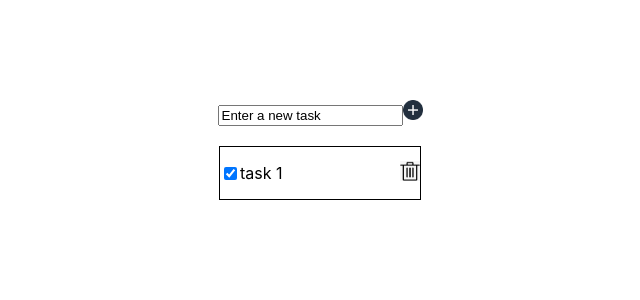
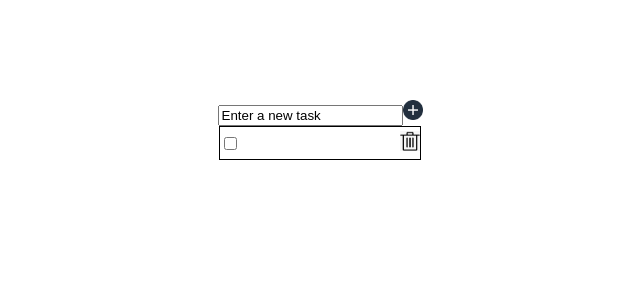
Before and after one commit to ahyagoub40/Todo-App, a React (Create React App) app: page / in a window 1280 px wide. Shown: the top 300 px of the page, without its empty margins (320-960 px from the left). Built offline with nearby package versions, Linux system fonts and the light colour scheme.

Commit message:
added a tasklist file

```diff
--- a/src/App.js
+++ b/src/App.js
@@ -1,13 +1,13 @@
 import React from 'react';
 import './App.scss';
 import NewTask from './Components/newTask'
-import Task from './Components/Task'
+import TaskList from './Components/TaskLists'
 function App() {
   return (
     <div>
       <div className="App">
         <NewTask />
-        <Task />
+        <TaskList />
       </div>
     </div>
   );
--- a/src/Components/Task.js
+++ b/src/Components/Task.js
@@ -1,13 +1,14 @@
 import React from 'react'
 import CheckBox from './checkBox'
 import './styles.scss'
-export default function Task() {
+import { toggleTask } from '../Store/actions'
+export default function Task({ text, completed }) {
   return (
     <div className="border">
       <div className='in-line'>
         <div className="sidebyside">
-          <CheckBox checked={true} toggleCheck={false} />
-          <p>task 1</p>
+          <CheckBox checked={completed} toggleCheck={() => toggleTask()} />
+          <p>{text}</p>
         </div>
         <div>
           <img src="images/trash.png" alt="Delete" width="20px" height="20px" />
--- /dev/null
+++ b/src/Components/TaskLists.js
@@ -0,0 +1,11 @@
+import React from 'react'
+import Task from './Task'
+
+
+export default function TaskList({ task }) {
+  return (
+    <div>
+      <Task />
+    </div>
+  )
+}
--- a/src/Components/newTask.js
+++ b/src/Components/newTask.js
@@ -1,10 +1,15 @@
 import React from 'react';
+import { connect } from 'react-redux'
 import './styles.scss'
-export default function New() {
+import { addTask } from '../Store/actions'
+function New({ dispatch }) {
   return (
-    <form className="input">
+    <div>
       <input type="text" name="new task" value="Enter a new task" />
-      <img src="images/add.png" alt="add" widht="20px" height="20px" />
-    </form>
+      <img src="images/add.png" alt="add" widht="20px" height="20px"
+        onClick={(e) => dispatch(addTask(e.target.value))} />
+    </div>
   )
 }
+
+export default connect()(New)
```
